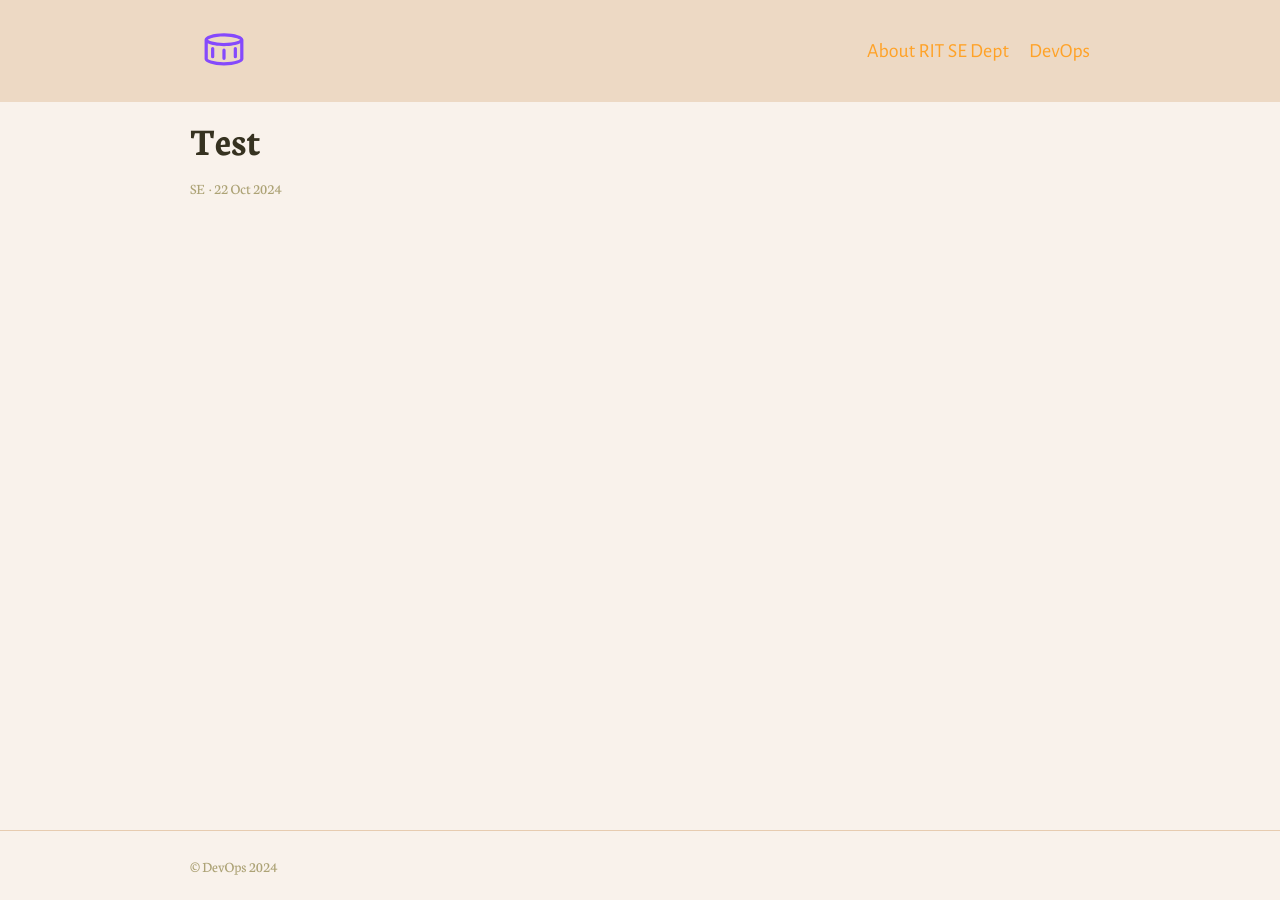
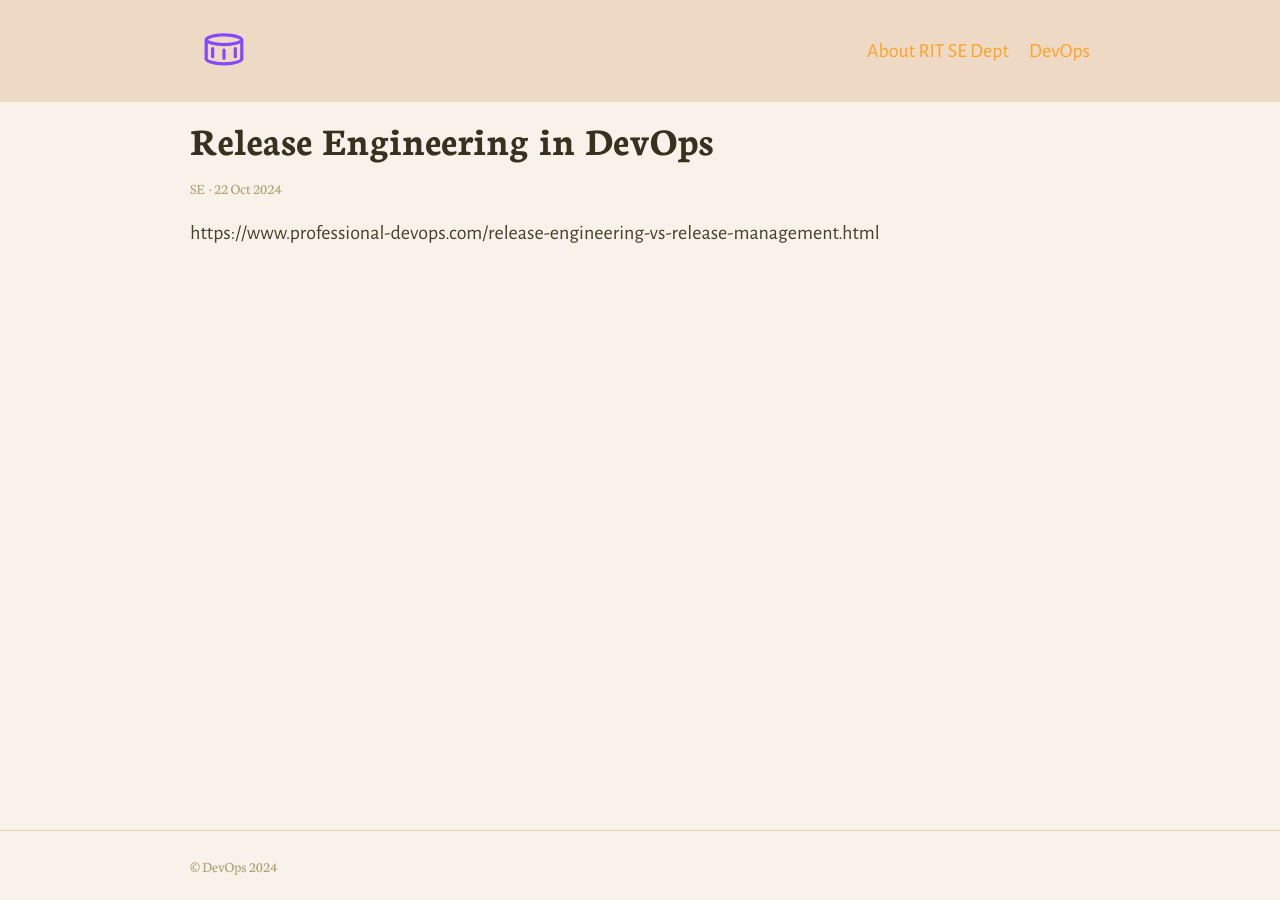
Before and after one commit to rit-devops-edu/rit-devops-edu.github.io, a Jekyll site: the page built from _posts/2024-10-22-example-post-9.md, in a window 1280 px wide. Built offline with Jekyll 4.4.1, drawn with Linux system fonts in a browser that asks for light colours.

Commit message:
clean up

```diff
--- a/_posts/2024-10-22-example-post-9.md
+++ b/_posts/2024-10-22-example-post-9.md
@@ -1,4 +1,6 @@
 ---
-title: Test
+title: Release Engineering in DevOps
 category: SE
 ---
+
+https://www.professional-devops.com/release-engineering-vs-release-management.html
```
Also changed, not shown: _posts/2024-10-18-example-post-13.md (deleted, +0 -4 lines), _posts/2024-10-19-example-post-12.md (deleted, +0 -4 lines), _posts/2024-10-20-example-post-11.md (deleted, +0 -4 lines), _posts/2024-10-21-example-post-10.md (deleted, +0 -4 lines), _posts/2024-10-23-example-post-8.md (+3 -1 lines), _posts/2024-10-24-example-post-7.md (+3 -1 lines), 8 other files.
